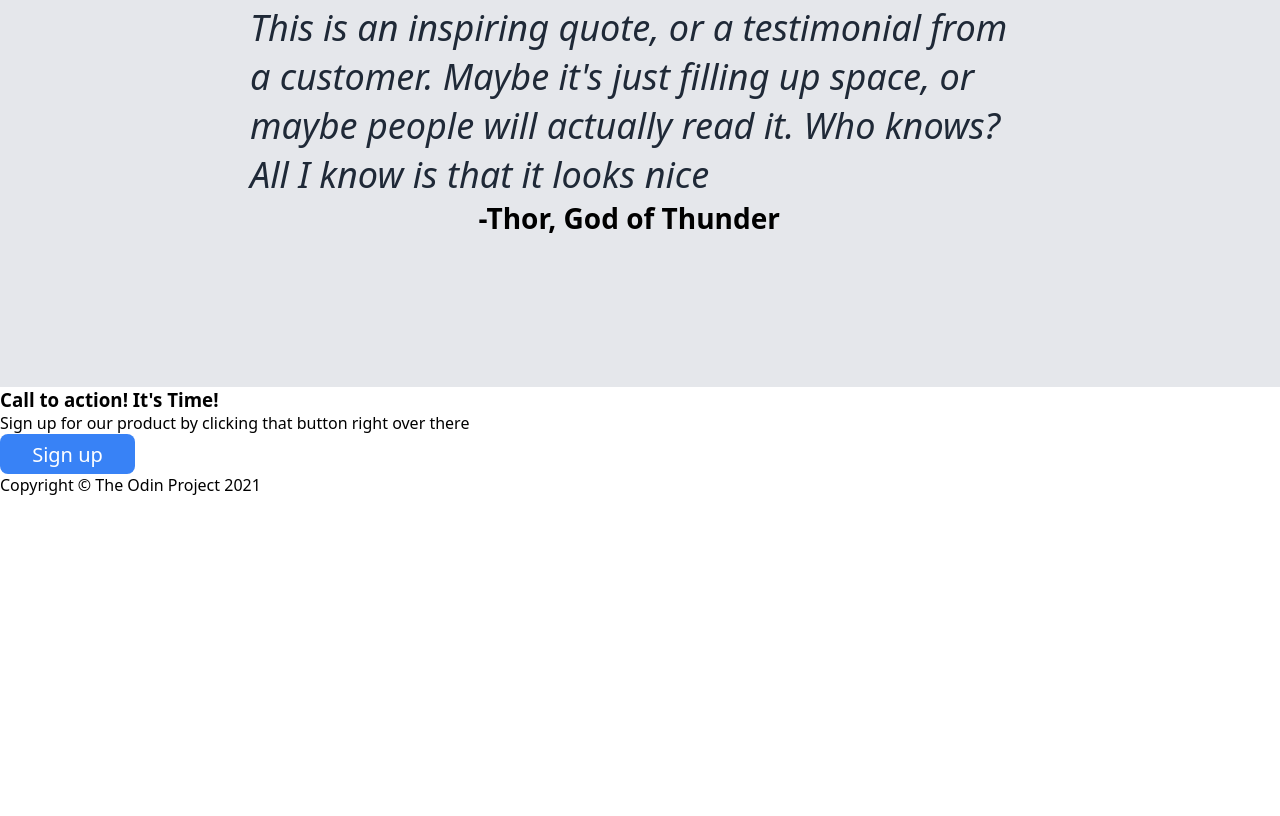
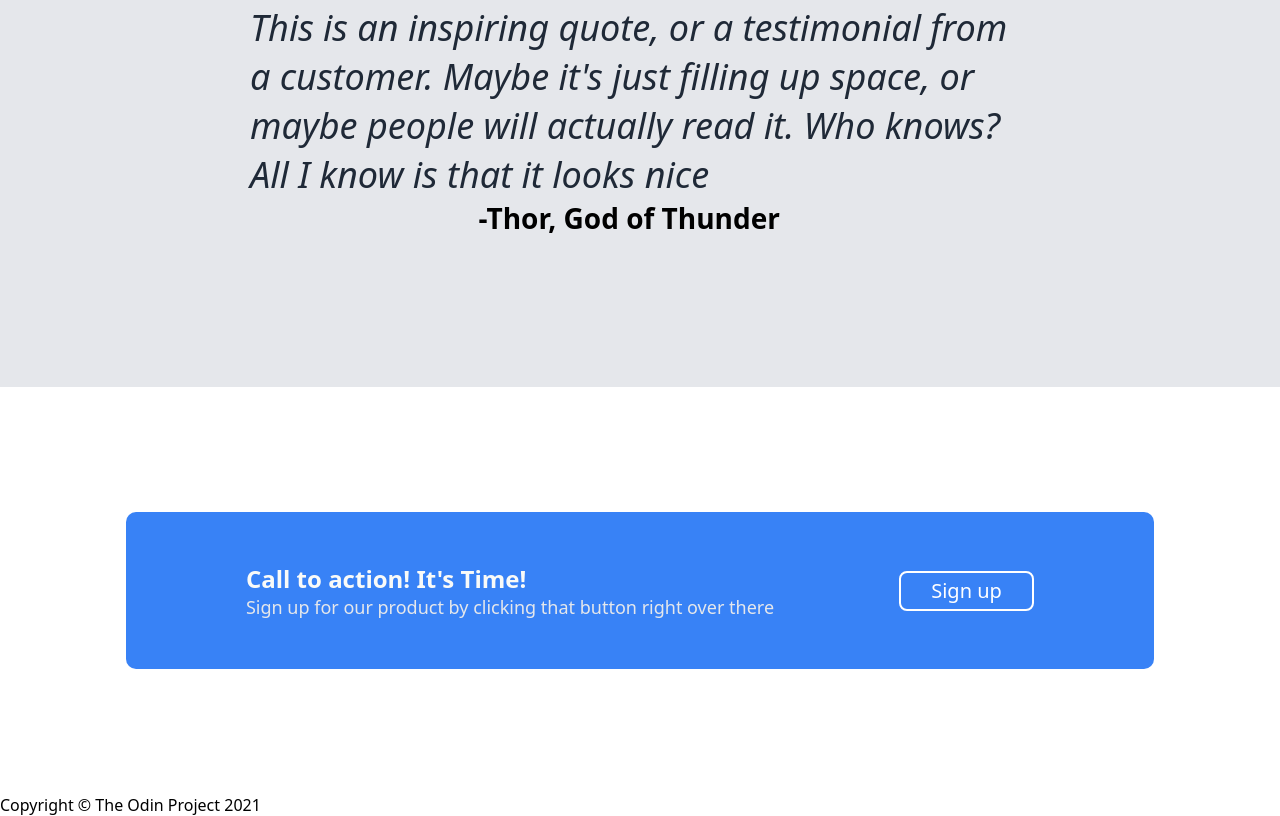
Before and after one commit to Bobsled6/foundations-landing-page, a plain HTML site: page index.html in a window 1280 px wide. Shown: the part 1421-2237 px from the top of the page. Before the commit the page ends 1917 px from the top, so only its background shows below. Drawn offline with Linux system fonts and the light colour scheme.

Commit message:
added working block 4

```diff
--- a/index.html
+++ b/index.html
@@ -60,11 +60,13 @@
         <p class="thor">-Thor, God of Thunder</p>
     </div>
 
-    <div>
-        <div>
+    <div class="block-4">
+        <div class="block-4-blue">
+            <div class="bnb">
             <h3>Call to action! It's Time!</h3>
             <p>Sign up for our product by clicking that button right over there</p>
-            <button>Sign up</button>
+            </div>
+            <button class="b4b">Sign up</button>
         </div>
     </div>
 
--- a/style.css
+++ b/style.css
@@ -130,7 +130,6 @@ margin-left:10px;
 .cap{
     width:175px;
     text-align: center;
-    color: #E5E7EB;
     font-size: 18px;
     color: #E5E7EB;
 
@@ -152,10 +151,6 @@ margin-left:10px;
     padding:250px;
     padding-top: 150px;
     padding-bottom:150px;
-
-
-
-
 }
 
 .quote{
@@ -171,4 +166,42 @@ margin-left:10px;
     align-self: flex-end;
     margin-right: 250px;
     font-size: 28px;
+    margin-left: auto;
 }
+
+.block-4{
+    display:flex;
+    justify-content: center;
+    align-items: center;
+    margin:50px;
+}
+
+.block-4-blue{
+    background-color:#3882F6 ;
+    display:flex;
+    padding:120px;
+    margin:75px;
+    padding-top:50px;
+    padding-bottom:50px;
+    border-radius: 10px;
+}
+
+.b4b{
+    align-self:center;
+    border:white 2px solid;
+    margin-left:125px;
+
+}
+
+.bnb{
+    display: flex;
+    flex-direction: column;
+    font-size: 18px;
+    color: #E5E7EB;
+
+}
+
+h3{
+    font-size: 24px;
+    color:#F9FAF8;
+}
```
